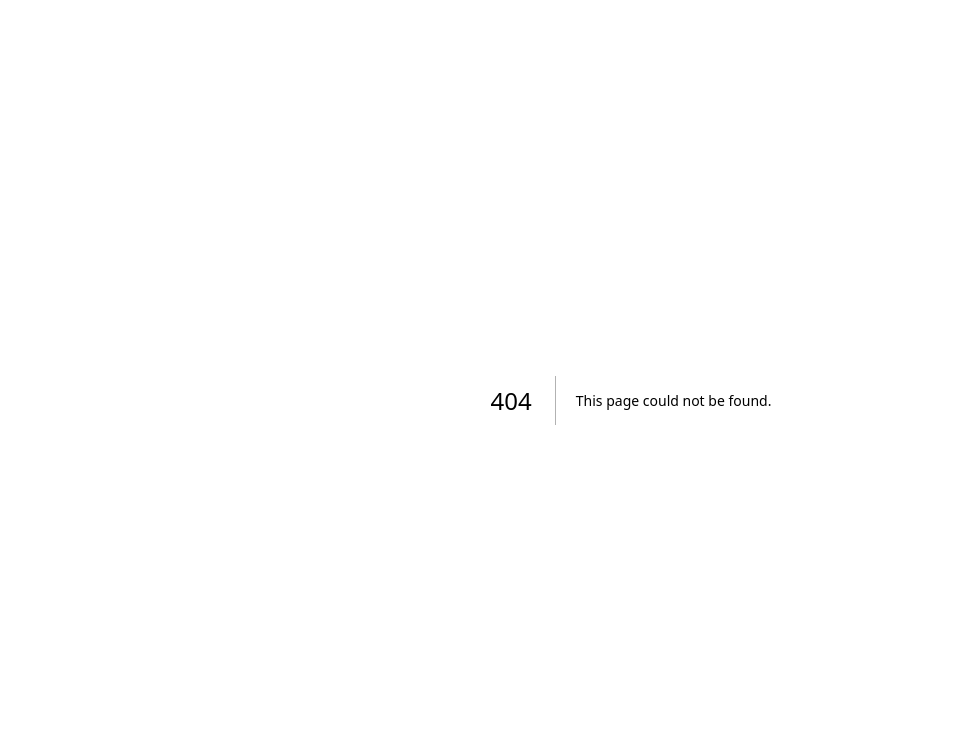
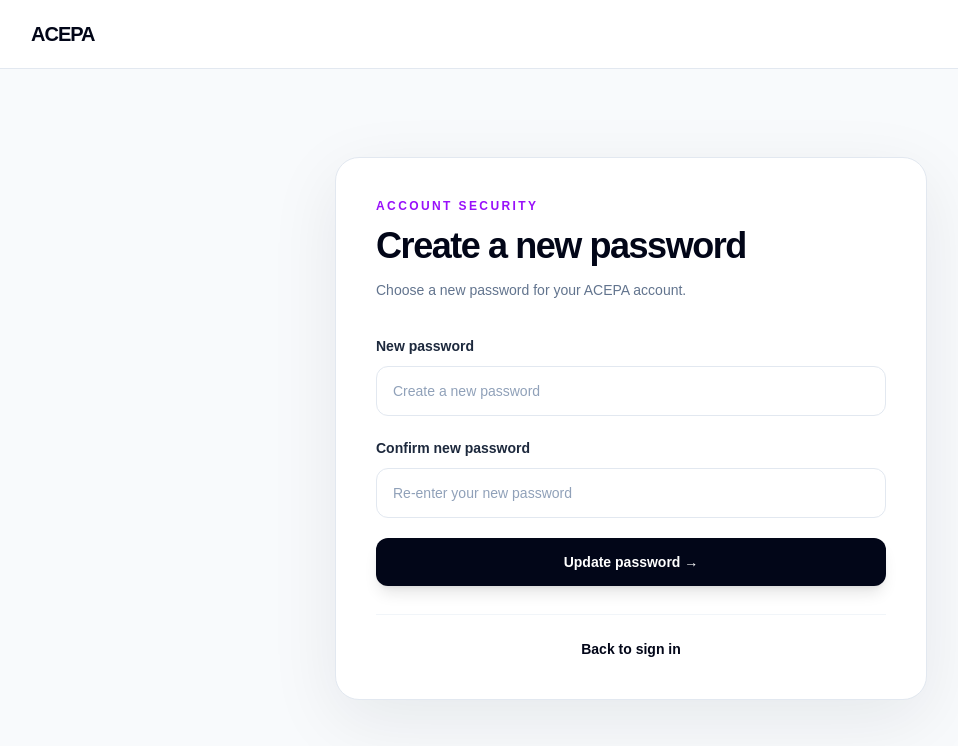
Before and after one commit to acepa-platform/acepa-platform, a Next.js app: page /update-password in a window 1280 px wide. Before the commit this address had no page. Shown: the top 746 px of the page, without its empty margins (9-967 px from the left). Built offline with nearby package versions, Linux system fonts and the light colour scheme.

Commit message:
Add secure password update flow

```diff
--- /dev/null
+++ b/app/update-password/page.tsx
@@ -0,0 +1,77 @@
+"use client";
+
+import Link from "next/link";
+import { FormEvent, useState } from "react";
+import { createClient } from "@/lib/supabase/client";
+
+export default function UpdatePasswordPage() {
+  const [password, setPassword] = useState("");
+  const [confirmPassword, setConfirmPassword] = useState("");
+  const [loading, setLoading] = useState(false);
+  const [message, setMessage] = useState("");
+  const [error, setError] = useState("");
+
+  async function handleSubmit(event: FormEvent<HTMLFormElement>) {
+    event.preventDefault();
+    setMessage("");
+    setError("");
+
+    if (password.length < 6) {
+      setError("Your password must be at least 6 characters.");
+      return;
+    }
+    if (password !== confirmPassword) {
+      setError("Passwords do not match.");
+      return;
+    }
+
+    setLoading(true);
+    const supabase = createClient();
+    const { error: updateError } = await supabase.auth.updateUser({ password });
+
+    if (updateError) {
+      setError(updateError.message);
+    } else {
+      setMessage("Your password has been updated. You can now sign in with your new password.");
+    }
+    setLoading(false);
+  }
+
+  return (
+    <main className="min-h-screen bg-slate-50 text-slate-950">
+      <header className="border-b border-slate-200 bg-white/95">
+        <div className="mx-auto flex max-w-7xl items-center px-6 py-5 lg:px-10">
+          <Link href="/" className="text-xl font-black tracking-[-0.05em]">ACEPA</Link>
+        </div>
+      </header>
+
+      <section className="mx-auto flex min-h-[calc(100vh-81px)] max-w-2xl items-center px-6 py-12 lg:px-10">
+        <div className="w-full rounded-3xl border border-slate-200 bg-white p-7 shadow-[0_20px_70px_rgba(15,23,42,0.08)] sm:p-10">
+          <p className="text-xs font-bold tracking-[0.2em] text-purple-600">ACCOUNT SECURITY</p>
+          <h1 className="mt-3 text-3xl font-black tracking-[-0.04em] sm:text-4xl">Create a new password</h1>
+          <p className="mt-3 text-sm leading-6 text-slate-500">Choose a new password for your ACEPA account.</p>
+
+          <form onSubmit={handleSubmit} className="mt-8 space-y-5">
+            <div>
+              <label htmlFor="new-password" className="text-sm font-semibold text-slate-800">New password</label>
+              <input id="new-password" type="password" autoComplete="new-password" required value={password} onChange={(event) => setPassword(event.target.value)} placeholder="Create a new password" className="mt-2 w-full rounded-xl border border-slate-200 bg-white px-4 py-3.5 text-sm outline-none transition placeholder:text-slate-400 focus:border-purple-500 focus:ring-4 focus:ring-purple-500/10" />
+            </div>
+            <div>
+              <label htmlFor="confirm-new-password" className="text-sm font-semibold text-slate-800">Confirm new password</label>
+              <input id="confirm-new-password" type="password" autoComplete="new-password" required value={confirmPassword} onChange={(event) => setConfirmPassword(event.target.value)} placeholder="Re-enter your new password" className="mt-2 w-full rounded-xl border border-slate-200 bg-white px-4 py-3.5 text-sm outline-none transition placeholder:text-slate-400 focus:border-purple-500 focus:ring-4 focus:ring-purple-500/10" />
+            </div>
+            {error && <div className="rounded-xl border border-red-200 bg-red-50 px-4 py-3 text-sm leading-6 text-red-700">{error}</div>}
+            {message && <div className="rounded-xl border border-emerald-200 bg-emerald-50 px-4 py-3 text-sm leading-6 text-emerald-700">{message}</div>}
+            <button type="submit" disabled={loading} className="w-full rounded-xl bg-slate-950 px-5 py-3.5 text-sm font-bold text-white shadow-lg transition hover:bg-purple-700 disabled:cursor-not-allowed disabled:opacity-60">
+              {loading ? "Updating password..." : "Update password →"}
+            </button>
+          </form>
+
+          <div className="mt-7 border-t border-slate-100 pt-6 text-center text-sm text-slate-500">
+            <Link href="/sign-in" className="font-bold text-slate-950 hover:text-purple-600">Back to sign in</Link>
+          </div>
+        </div>
+      </section>
+    </main>
+  );
+}
```
